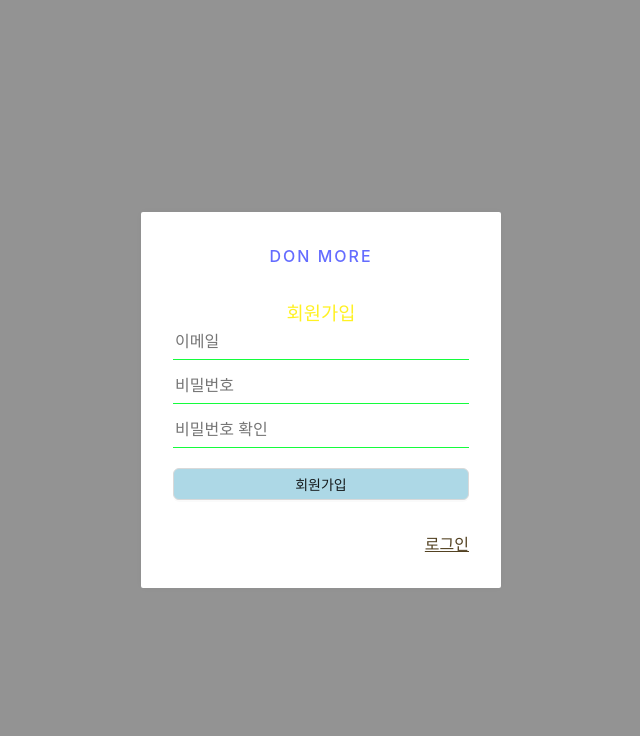
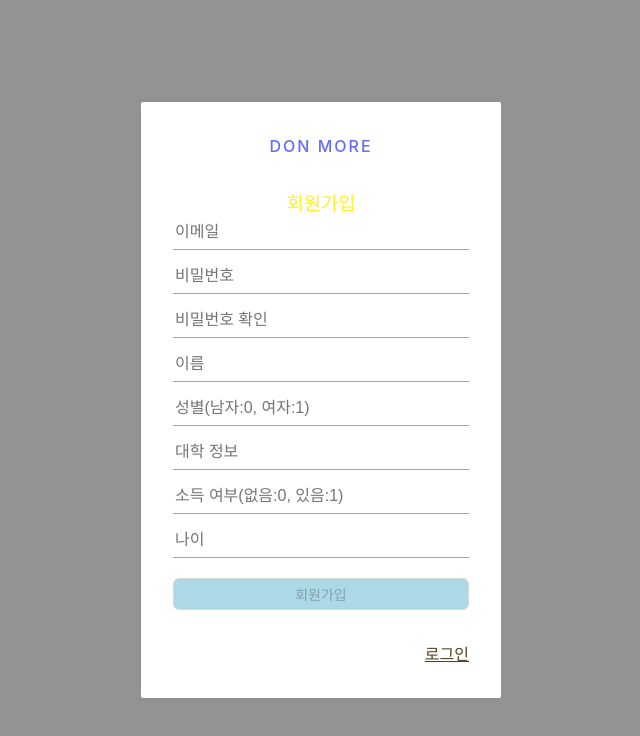
Before and after one commit to j00ho/madcamp_week3, a React (Vite) app in the folder myapp/: page /register in a window 1280 px wide. Shown: the top 736 px of the page, without its empty margins (319-959 px from the left). Built offline with nearby package versions, Linux system fonts and the light colour scheme.

Commit message:
로그인 회원가입 DB 연동

```diff
--- a/myapp/src/App.jsx
+++ b/myapp/src/App.jsx
@@ -12,6 +12,7 @@ import B from './B.jsx';
 import D from './D.jsx';
 import E from './E.jsx';
 
+// import MyPage from './Mypage';
 import LoginPage from './pages/LoginPage';
 import RegisterPage from './pages/RegisterPage';
 import VideoListPage from './C.jsx';
@@ -62,6 +63,7 @@ const App = () => {
           <Route path="/youtube" element={<E />} />
           <Route path="/testCal" element={<MyCalendarPage />} />
           {/* 로그인 및 회원가입 경로 추가 필요 */}
+          {/* <Route path="/mypage" element={<MyPage />} /> */}
         </Routes>
       </Container>
     </BrowserRouter>
--- a/myapp/src/MyCalendarPage.jsx
+++ b/myapp/src/MyCalendarPage.jsx
@@ -112,6 +112,7 @@ function MyCalendarPage() {
         <InputLabel>유형</InputLabel>
         <Select
           name="type"
+          type="number"
           value={itemForm.type}
           onChange={handleFormChange}
           label="유형"
@@ -159,6 +160,36 @@ function MyCalendarPage() {
     </div>
   );
 
+    // 클라이언트 측 코드
+  const handleAddPayment = async () => {
+    try {
+      const response = await Axios.post(
+        "http://localhost:3000/addpayment",
+        {
+          pay_date: selectedDate.toISOString().split('T')[0],
+          pay_type: itemForm.type,
+          amount: itemForm.amount,
+          memo: itemForm.memo,
+          category_id: Array.from(itemForm.tags),  // Set을 Array로 변환
+        },
+        { withCredentials: true }  // CORS 이슈를 해결하기 위해 credentials 옵션을 설정
+      );
+
+      console.log(response.data.message);
+      // 예를 들어, 추가 성공 후의 처리를 할 수 있습니다.
+    } catch (error) {
+      console.error("지출 내역 추가 실패:", error.response.data.error);
+      // 예를 들어, 에러 메시지를 화면에 표시할 수 있습니다.
+    }
+  };
+
+  // ...
+
+  <Button onClick={handleAddPayment} variant="contained" color="primary">
+    {editingId ? '수정' : '추가'}
+  </Button>
+
+
   return (
     <div>
       <LocalizationProvider dateAdapter={AdapterDayjs}>
--- a/myapp/src/components/auth/AuthForm.jsx
+++ b/myapp/src/components/auth/AuthForm.jsx
@@ -46,12 +46,27 @@ const textMap = {
 
 const AuthForm = ({ type, formData, onChange, onSubmit }) => {
     const text = textMap[type];
+    const isRegister = type === 'register';
+
+    // 추가: 버튼 활성화 여부 상태값
+    const isButtonDisabled =
+        isRegister &&
+        (formData.password !== formData.passwordConfirm ||
+            !formData.email ||
+            !formData.password ||
+            !formData.passwordConfirm ||
+            !formData.username || // 추가 필드: 이름
+            !formData.gender || // 추가 필드: 성별
+            !formData.campus_info || // 추가 필드: 대학 정보
+            !formData.yes_income || // 추가 필드: 소득 여부
+            !formData.age); // 추가 필드: 나이
+
     return (
         <AuthFormBlock>
           <h3>{text}</h3>
           <form onSubmit={onSubmit}>
             <StyledInput
-              autoComplete="username"
+              autoComplete="useremail"
               name="email"
               placeholder="이메일"
               value={formData.email}
@@ -65,23 +80,67 @@ const AuthForm = ({ type, formData, onChange, onSubmit }) => {
               value={formData.password}
               onChange={onChange}
             />
-                {type == 'register' && (
+                {isRegister && (
+                <>
+                    {/* 비밀번호 확인란 입력 시 다르다는 것 알려주는 기능 추가해야 함 */}
                     <StyledInput
                         autoComplete="new-password"
                         name="passwordConfirm"
                         placeholder="비밀번호 확인"
                         type="password"
+                        value={formData.passwordConfirm}
+                        onChange={onChange}
                     />
+                    {formData.password !== formData.passwordConfirm && (
+                            <div style={{ color: 'red', marginTop: '0.5rem' }}>비밀번호가 일치하지 않습니다.</div>
+                        )}
+                    {/* 추가 필드: 이름 */}
+                    <StyledInput
+                        name="username"
+                        placeholder="이름"
+                        value={formData.username}
+                        onChange={onChange}
+                    />
+
+                    {/* 추가 필드: 성별 */}
+                    <StyledInput
+                        name="gender"
+                        placeholder="성별(남자:0, 여자:1)"
+                        type="number"
+                        value={formData.gender}
+                        onChange={onChange}
+                    />
+
+                    {/* 추가 필드: 대학 정보 */}
+                    <StyledInput
+                        name="campus_info"
+                        placeholder="대학 정보"
+                        value={formData.campus_info}
+                        onChange={onChange}
+                    />
+
+                    {/* 추가 필드: 소득 여부 */}
+                    <StyledInput
+                        name="yes_income"
+                        placeholder="소득 여부(없음:0, 있음:1)"
+                        type="number"
+                        value={formData.yes_income}
+                        onChange={onChange}
+                    />
+
+                    {/* 추가 필드: 나이 */}
+                    <StyledInput
+                        name="age"
+                        placeholder="나이"
+                        type="number"
+                        value={formData.age}
+                        onChange={onChange}
+                    />
+                    </>
                 )}
-                <Button block={true} style={{ marginTop: '20px', backgroundColor: '#add8e6' }} onClick = {onSubmit}>{text}</Button>
+                <Button block={true} style={{ marginTop: '20px', backgroundColor: '#add8e6' }} onClick = {onSubmit} disabled = {isButtonDisabled}>{text}</Button>
             </form>
-            <Footer>
-                {type == 'login' ? (
-                    <Link to = "/register">회원가입</Link>
-                ) : (
-                    <Link to = "/login">로그인</Link>
-                )}
-            </Footer>
+            <Footer>{isRegister ? <Link to="/login">로그인</Link> : <Link to="/register">회원가입</Link>}</Footer>
         </AuthFormBlock>
     );
 };
--- a/myapp/src/pages/LoginPage.jsx
+++ b/myapp/src/pages/LoginPage.jsx
@@ -2,8 +2,11 @@ import React, { useState } from "react";
 import Axios from "axios";
 import AuthTemplate from "../components/auth/AuthTemplate";
 import AuthForm from "../components/auth/AuthForm";
+import { useNavigate } from 'react-router-dom';
 
 const LoginPage = () => {
+  const navigate = useNavigate();
+
   const [formData, setFormData] = useState({
     email: "",
     password: "",
@@ -29,9 +32,10 @@ const LoginPage = () => {
         { withCredentials: true } // CORS 이슈를 해결하기 위해 credentials 옵션을 설정
       );
 
-      // 로그인 성공 시 처리
       console.log(response.data.message);
-      // 예를 들어, 로그인 성공 후 리다이렉트 등을 수행할 수 있습니다.
+      // 로그인 성공 후 메인페이지로 이동 (*로그인된 후의 페이지!!)
+      navigate('/');
+
     } catch (error) {
       // 로그인 실패 시 처리
       console.error("로그인 실패:", error.response.data.error);
--- a/myapp/src/pages/RegisterPage.jsx
+++ b/myapp/src/pages/RegisterPage.jsx
@@ -1,17 +1,21 @@
 import React, { useState } from "react";
 import AuthTemplate from "../components/auth/AuthTemplate";
 import AuthForm from "../components/auth/AuthForm";
+import Axios from 'axios';
+import { useNavigate } from 'react-router-dom';
 
 const RegisterPage = () => {
+  const navigate = useNavigate();
+
   const [formData, setFormData] = useState({
-    name: "",
-    email: "",
-    password: "",
-    passwordConfirm: "",
-    gender: "",
-    campus: "",
-    income: "",
-    age: "",
+    email: '',
+    password: '',
+    passwordConfirm: '',
+    username: '',
+    gender: '', // 0 또는 1 입력
+    campus_info: '',
+    yes_income: '', // 0 또는 1 입력
+    age: '',
   });
 
   const handleChange = (e) => {
@@ -25,12 +29,24 @@ const RegisterPage = () => {
   const handleSubmit = async (e) => {
     e.preventDefault();
 
+    console.log("handleSubmit 함수 실행 중");
     try {
       // 서버로 POST 요청 보내기
-      // 여기에 필요한 API 호출 코드를 작성하세요
+      const response = await Axios.post(
+        "http://localhost:3000/user/signup",
+        formData,
+        { withCredentials: true } // CORS 이슈를 해결하기 위해 credentials 옵션을 설정
+      );
+
+      // 회원가입 성공 시 처리
+      console.log(response.data.message);
+      // 회원가입 성공 후 로그인 페이지로 이동
+      navigate('/login');
+
     } catch (error) {
-      // 오류 처리
+      // 회원가입 실패 시 처리
       console.error("회원가입 실패:", error.response.data.error);
+      // 예를 들어, 에러 메시지를 화면에 표시할 수 있습니다.
     }
   };
 
```
